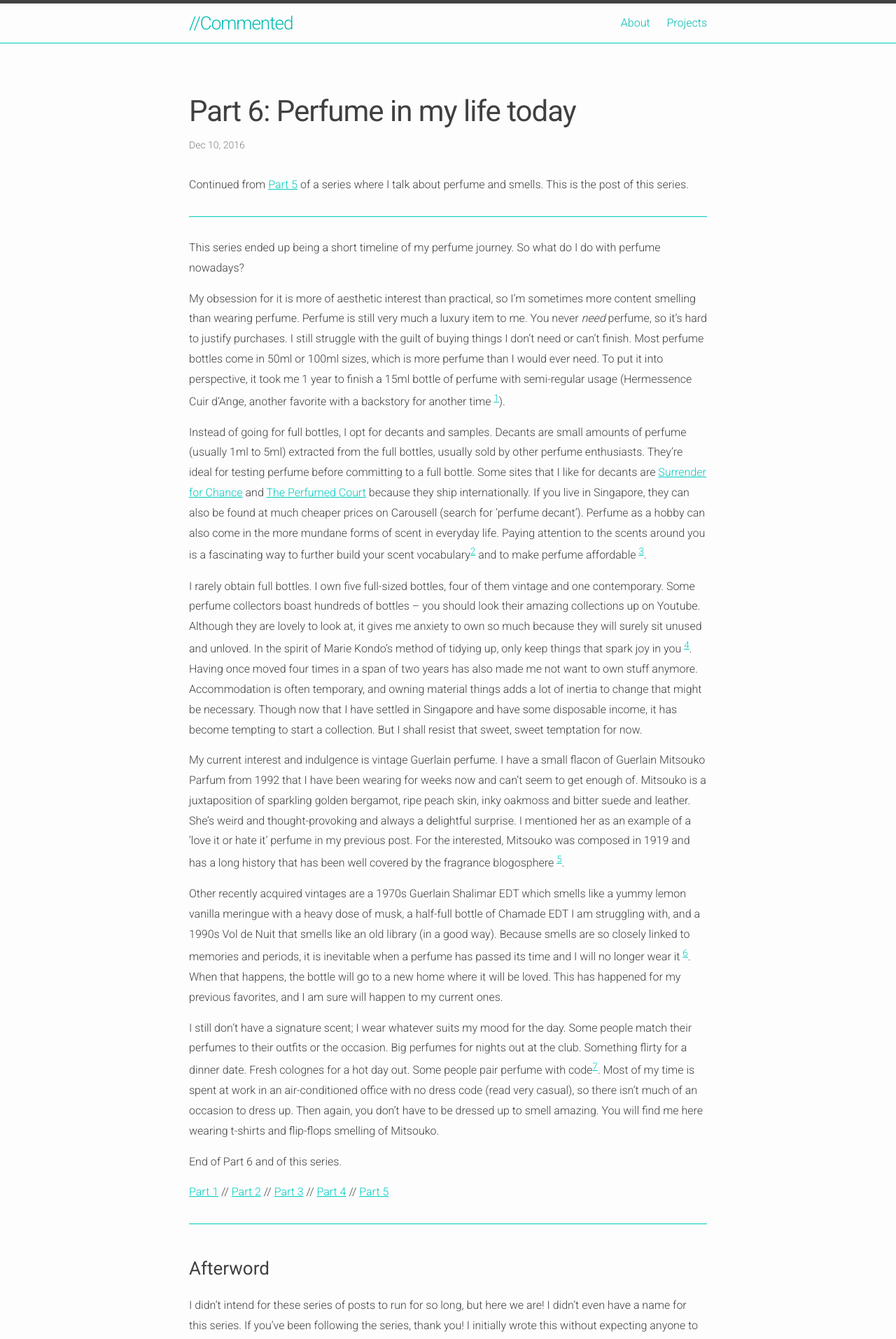
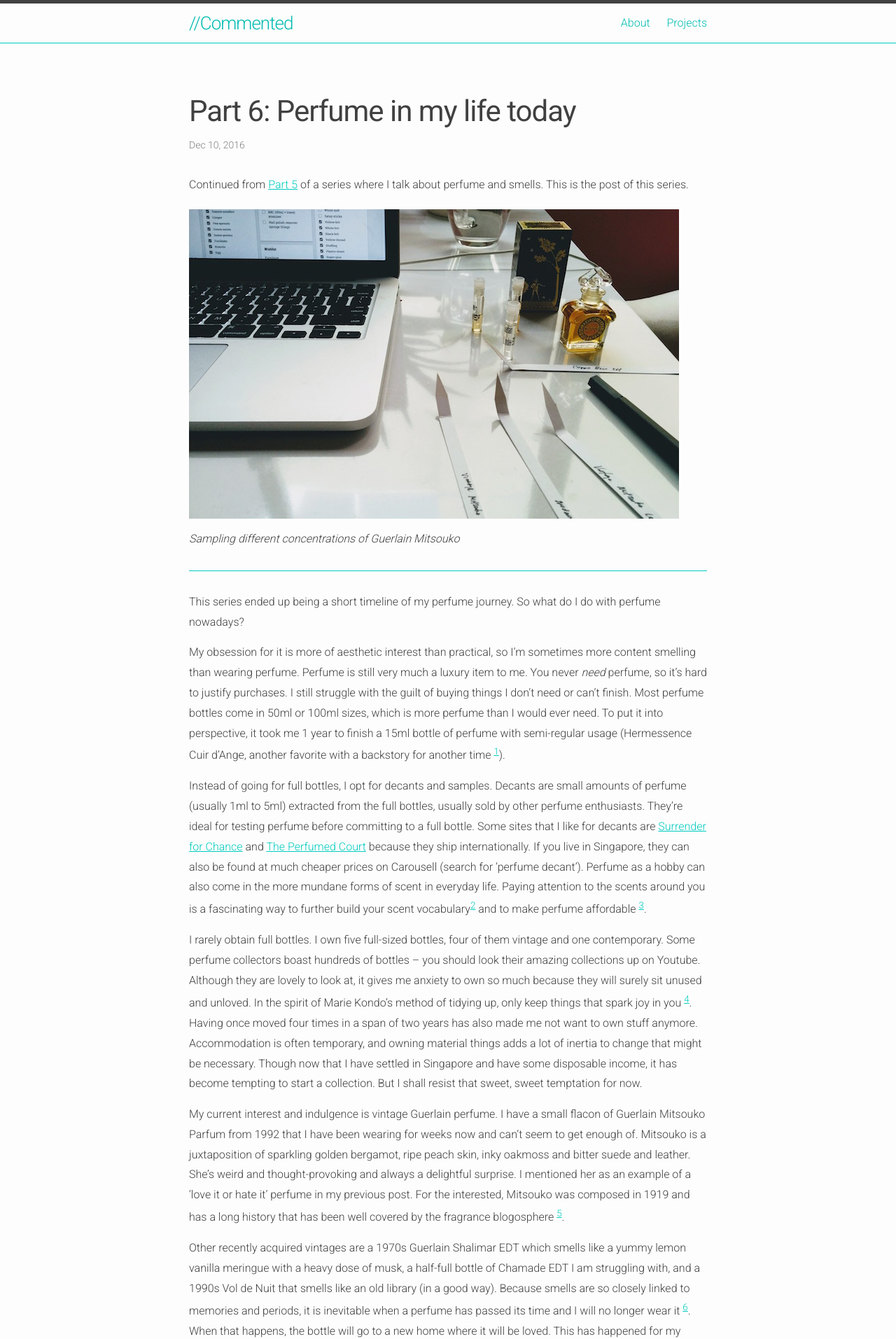
Before and after one commit to piratefsh/piratefsh.github.io, a Jekyll site: the page built from _posts/2016-12-10-perfume-in-life-today.markdown, in a window 1280 px wide. Shown: the top 1913 px of the page at 70% size. Built offline with Jekyll 4.4.1, drawn with Linux system fonts in a browser that asks for light colours.

Commit message:
Add photo

```diff
--- a/_posts/2016-12-07-what-do-other-people-smell-like.markdown
+++ b/_posts/2016-12-07-what-do-other-people-smell-like.markdown
@@ -45,7 +45,7 @@ I’ve always wondered if I’ve ever passed someone on the street that recogniz
 
 And if they did, did it remind them of someone they know?
 
-__End of Part 5__. Part 6 (the epilogue) to come soon.
+__End of Part 5__. Read [Part 6](/2016/12/10/perfume-in-life-today.html).
 
 [Part 1](/2016/11/06/nail-polish-made-me-puke.html) // [Part 2](/2016/11/07/department-stores-are-terrifying.html) // [Part 3](/2016/11/13/short-lived-first-love.html) // [Part 4](/2016/11/26/scented-memories.html)
 
--- a/_posts/2016-12-10-perfume-in-life-today.markdown
+++ b/_posts/2016-12-10-perfume-in-life-today.markdown
@@ -4,8 +4,12 @@ layout: post
 ---
 
 Continued from [Part 5](/2016/12/07/what-do-other-people-smell-like.html) of a series where I talk about perfume and smells. This is the post of this series.
+![Sampling different concentrations of Guerlain Mitsouko](/assets/images/perfume/perfume-testing.jpg)
+
+_Sampling different concentrations of Guerlain Mitsouko_
 
 ---
+
 
 This series ended up being a short timeline of my perfume journey. So what do I do with perfume nowadays?
 
--- a/css/style.sass
+++ b/css/style.sass
@@ -59,6 +59,8 @@ a
 .post-content, .post-list
     img
         margin: 20px auto
+        margin-bottom: 0px
+
 .site-header
     background-color: transparent
     border-bottom: 1px solid $color-primary
```
Also changed, not shown: assets/images/perfume/perfume-testing.jpg (added).
